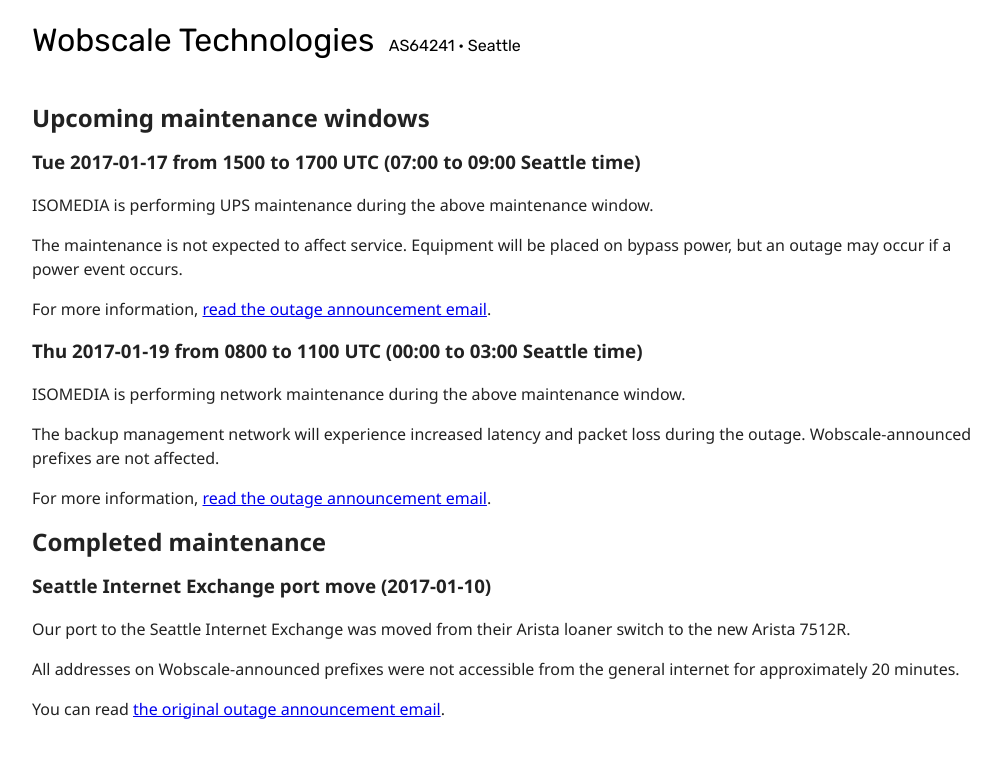
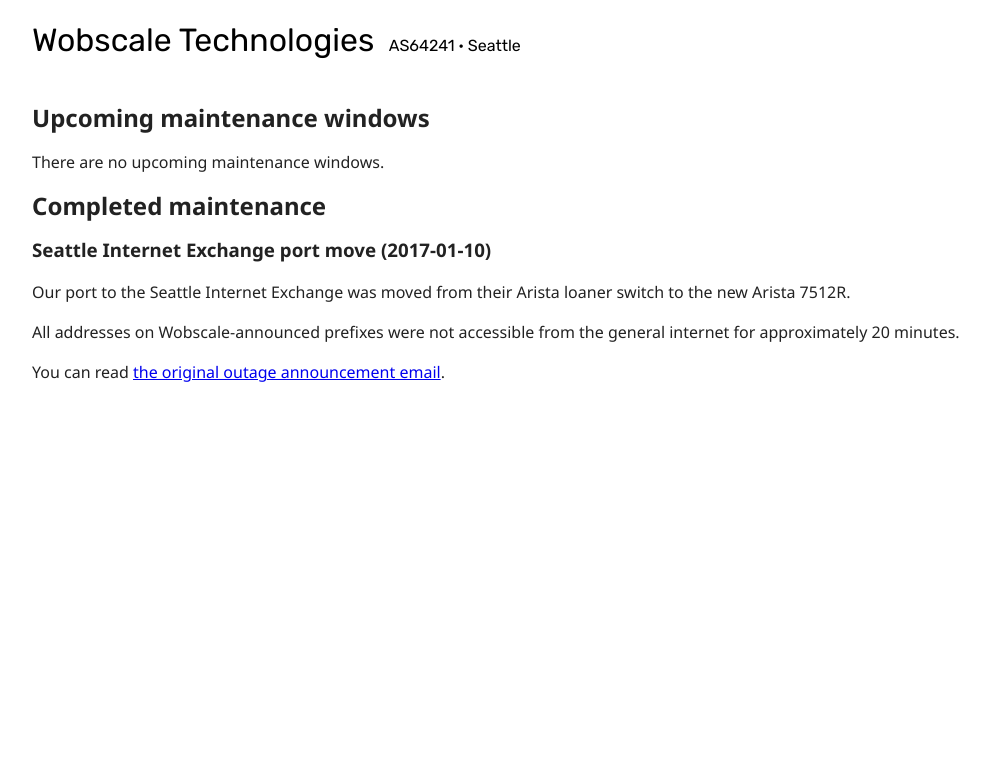
Before and after one commit to wobscale/status.wobscale.website, a Jekyll site: the page built from index.md, in a window 1280 px wide. Shown: the top 758 px of the page, without its empty margins (128-1129 px from the left). Built offline with Jekyll 4.4.1, drawn with Linux system fonts in a browser that asks for light colours; our own code applies the rules of GitHub Pages for plain Markdown files.

Commit message:
Remove completed maintenance windows
I'm making a precedent here that we'll remove maintenance windows
completely, instead of moving them to § Completed maintenance, if they
were not impacting, especially since this history is kept in the git
repository.

I suspect we'll probably keep completed maintenance up for about 30
days.

```diff
--- a/index.md
+++ b/index.md
@@ -4,21 +4,7 @@ layout: "default"
 
 ## Upcoming maintenance windows
 
-### Tue 2017-01-17 from 1500 to 1700 UTC (07:00 to 09:00 Seattle time)
-
-ISOMEDIA is performing UPS maintenance during the above maintenance window.
-
-The maintenance is not expected to affect service. Equipment will be placed on bypass power, but an outage may occur if a power event occurs.
-
-For more information, [read the outage announcement email](/announce/isomedia-2017-01-13.txt).
-
-### Thu 2017-01-19 from 0800 to 1100 UTC (00:00 to 03:00 Seattle time)
-
-ISOMEDIA is performing network maintenance during the above maintenance window.
-
-The backup management network will experience increased latency and packet loss during the outage. Wobscale-announced prefixes are not affected.
-
-For more information, [read the outage announcement email](/announce/isomedia-2016-12-29.txt).
+There are no upcoming maintenance windows.
 
 ## Completed maintenance
 
```
